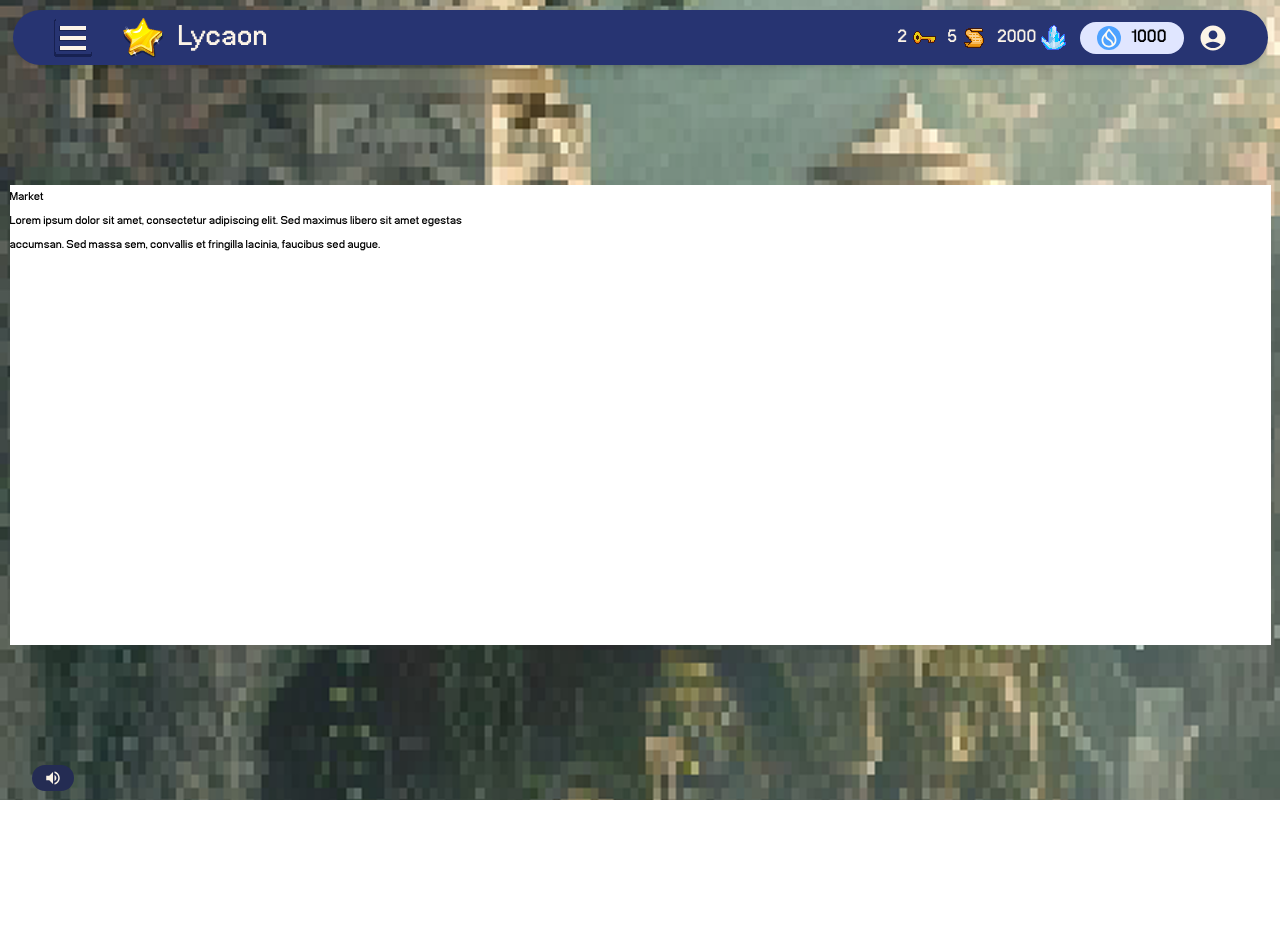
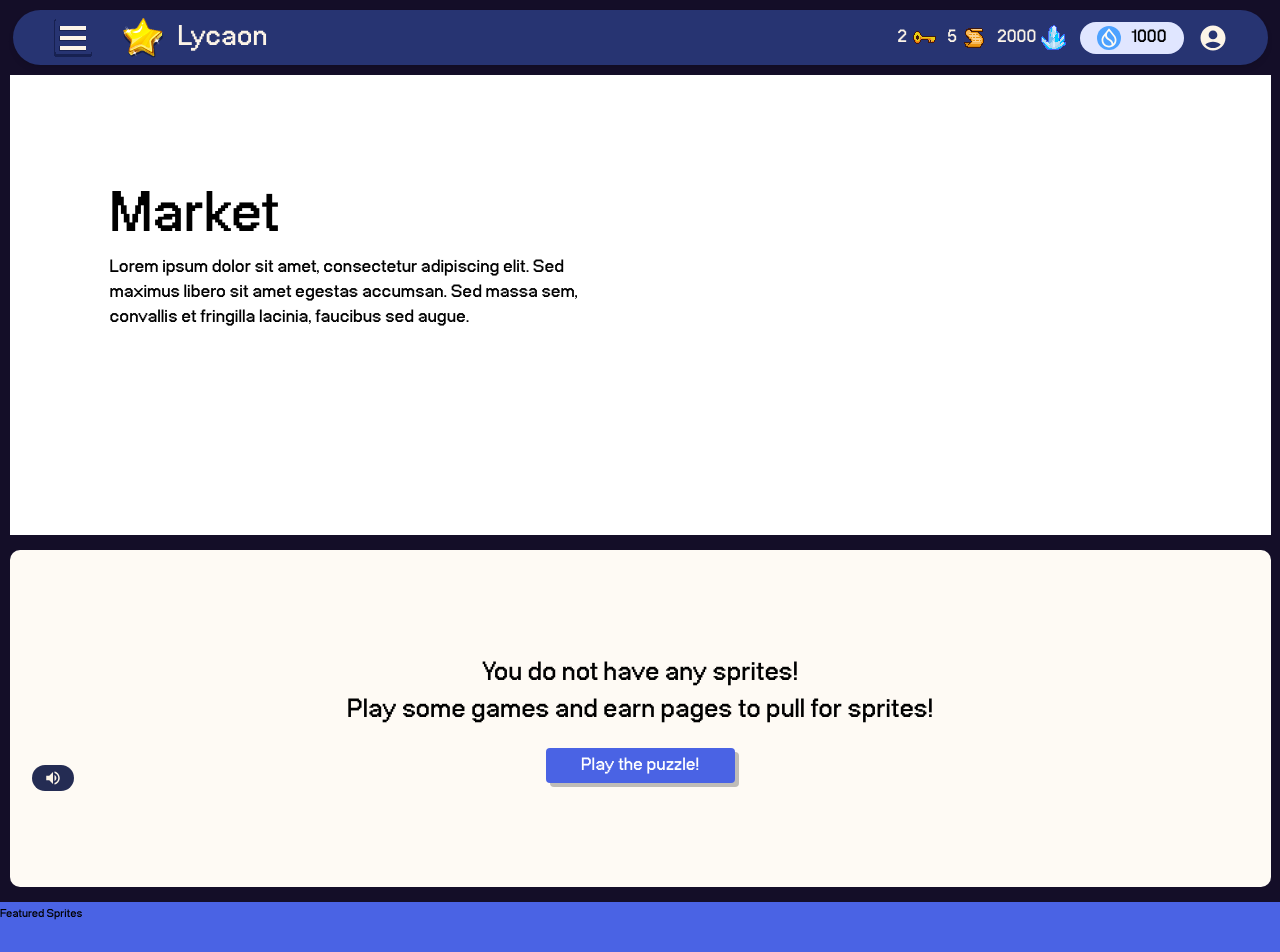
Before and after one commit to AntiAvengers/Lycaon, a React (Vite) app in the folder client/: page /marketplace in a window 1280 px wide. Shown: the top 952 px of the page. Before the commit the page ends 800 px from the top, so only its background shows below. Built offline with nearby package versions, Linux system fonts and the light colour scheme.

Commit message:
started on marketpg, created comp layout

```diff
--- /dev/null
+++ b/client/src/components/marketComp/all-listing.jsx
@@ -0,0 +1,9 @@
+const AllListing = () => {
+    return (
+        <div className="w-[1291px] bg-[#FFFFFF]/30">
+            <h1>All Listing</h1>
+        </div>
+    )
+}
+
+export default AllListing;
--- /dev/null
+++ b/client/src/components/marketComp/featured-sprites.jsx
@@ -0,0 +1,9 @@
+const FeaturedSprites = () => {
+    return (
+        <div className="w-full h-[421px] bg-[#4A63E4]">
+            <h1>Featured Sprites</h1>
+        </div>
+    );
+};
+
+export default FeaturedSprites;
--- /dev/null
+++ b/client/src/components/marketComp/user-listing.jsx
@@ -0,0 +1,82 @@
+import { Link } from "react-router-dom";
+
+const creaturesList = [
+    // {
+    //     src: "/assets/sprites/celestial-sprite.png",
+    //     still: "/assets/stillSprites/still-slime.svg",
+    //     label: "creature1",
+    //     to: "/collection/spriteDetail",
+    //     rank: "Elite",
+    //     name: "Nemo",
+    // },
+    // {
+    //     src: "/assets/sprites/slime-sprite.gif",
+    //     still: "/assets/stillSprites/still-slime.svg",
+    //     label: "creature2",
+    //     to: "/collection/spriteDetail",
+    //     rank: "Littles",
+    //     name: "Slimey",
+    // },
+    // {
+    //     src: "/assets/sprites/celestial-sprite.png",
+    //     still: "/assets/stillSprites/still-slime.svg",
+    //     label: "creature3",
+    //     to: "/collection/spriteDetail",
+    //     rank: "Elite",
+    //     name: "Nemo",
+    // },
+    // {
+    //     src: "/assets/star.png",
+    //     still: "/assets/stillSprites/still-slime.svg",
+    //     label: "creature4",
+    //     to: "/collection/spriteDetail",
+    //     rank: "Elite",
+    //     name: "Nemo",
+    // },
+    // {
+    //     src: "/assets/sprites/slime-sprite.gif",
+    //     still: "/assets/stillSprites/still-slime.svg",
+    //     label: "creature5",
+    //     to: "/collection/spriteDetail",
+    //     rank: "Elite",
+    //     name: "Nemo",
+    // },
+    // {
+    //     src: "/assets/star.png",
+    //     still: "/assets/stillSprites/still-slime.svg",
+    //     label: "creature6",
+    //     to: "/collection/spriteDetail",
+    //     rank: "Elite",
+    //     name: "Nemo",
+    // },
+];
+
+const UserListing = () => {
+    return (
+        <div className="w-[1261px] h-[337px] bg-[#FEFAF4] rounded-[10px]">
+            {creaturesList.length === 0 && (
+                <div className="h-full flex flex-col items-center justify-center leading-none">
+                    <section className="text-center text-[#000000] text-[37px] pb-[20px]">
+                        <p>You do not have any sprites!</p>
+                        <p>
+                            Play some games and earn pages to pull for sprites!
+                        </p>
+                    </section>
+                    <Link
+                        to="/puzzle"
+                        className="w-[189px] h-[35px] bg-[#4A63E4] hover:bg-[#1D329F] rounded-[4px] shadow-[4px_4px_0_rgba(0,0,0,0.25)] active:bg-[#1D329F] active:translate-x-[4px] active:translate-y-[4px] active:shadow-none transition-all duration-75 text-[25px] text-[#FFFFFF] cursor-pointer flex items-center justify-center"
+                    >
+                        Play the puzzle!
+                    </Link>
+                </div>
+            )}
+            {creaturesList.length > 0 && (
+                <>
+                    <h1>Your Sprites</h1>
+                </>
+            )}
+        </div>
+    );
+};
+
+export default UserListing;
--- a/client/src/components/marketPg.jsx
+++ b/client/src/components/marketPg.jsx
@@ -1,14 +1,31 @@
+import { useEffect } from "react";
+
+import UserListing from "./marketComp/user-listing";
+import FeaturedSprites from "./marketComp/featured-sprites";
+import AllListing from "./marketComp/all-listing";
+
 const MarketPg = () => {
+
+    useEffect(() => {
+        document.body.classList.add("market-bg");
+        return () => {
+            document.body.classList.remove("market-bg");
+        };
+    }, []);
+
     return (
-        <div className="flex flex-col items-center justify-start">
-            <section className="w-[1261px] h-[460px] bg-[#FFFFFF]">
-                <h1>Market</h1>
-                <p className="w-[495px]">
+        <div className="w-full flex flex-col items-center justify-start gap-[15px]">
+            <section className="w-[1261px] h-[460px] bg-[#FFFFFF] leading-none px-[100px] pt-[100px]">
+                <h1 className="text-[80px]">Market</h1>
+                <p className="w-[495px] text-[25px]">
                     Lorem ipsum dolor sit amet, consectetur adipiscing elit. Sed
                     maximus libero sit amet egestas accumsan. Sed massa sem,
                     convallis et fringilla lacinia, faucibus sed augue.
                 </p>
             </section>
+            <UserListing />
+            <FeaturedSprites />
+            <AllListing />
         </div>
     );
 };
--- a/client/src/style.css
+++ b/client/src/style.css
@@ -7,6 +7,10 @@
     /* src: url("assets/fonts/Fontspring.otf") format("opentype"); */
     font-weight: normal;
     font-style: normal;
+}
+
+html,body {
+    height: 100%;
 }
 
 body {
@@ -45,8 +49,12 @@ body.fountain-bg {
     overflow-x: hidden;
 }
 
+body.market-bg {
+    background: #140E28;
+}
+
 #app {
-    width: 100%;
+    /* width: 100%; */
     height: 100vh;
     /* overflow: hidden; */
     /* justify-content: center; */
```
Also changed, not shown: client/src/components/marketComp/sprite-listing.jsx (deleted).
